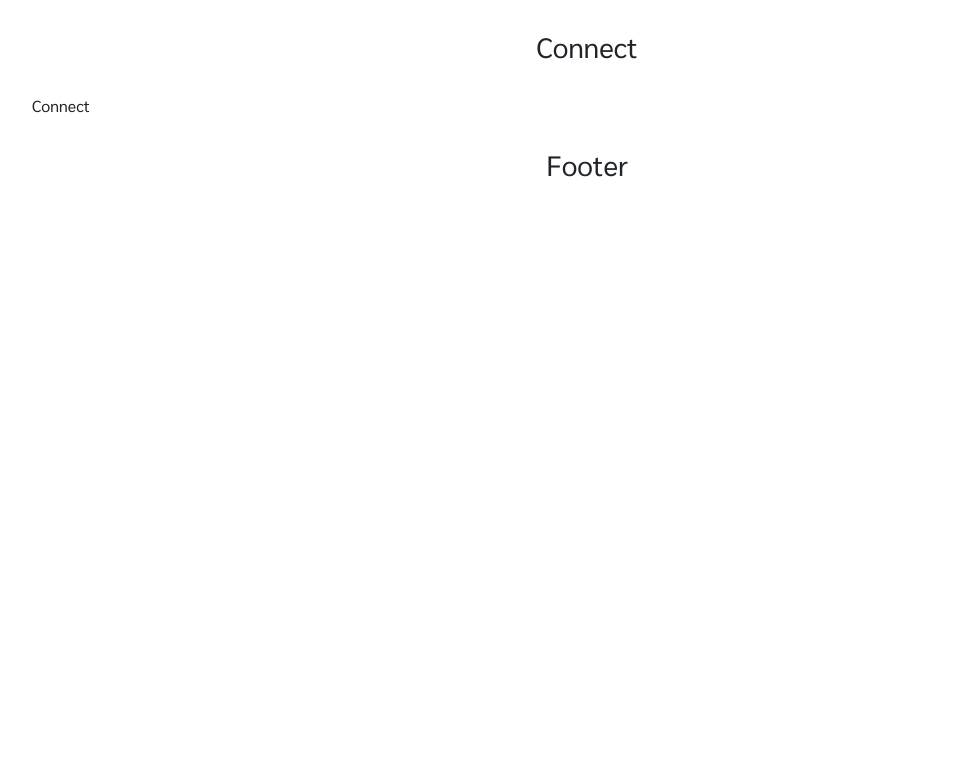
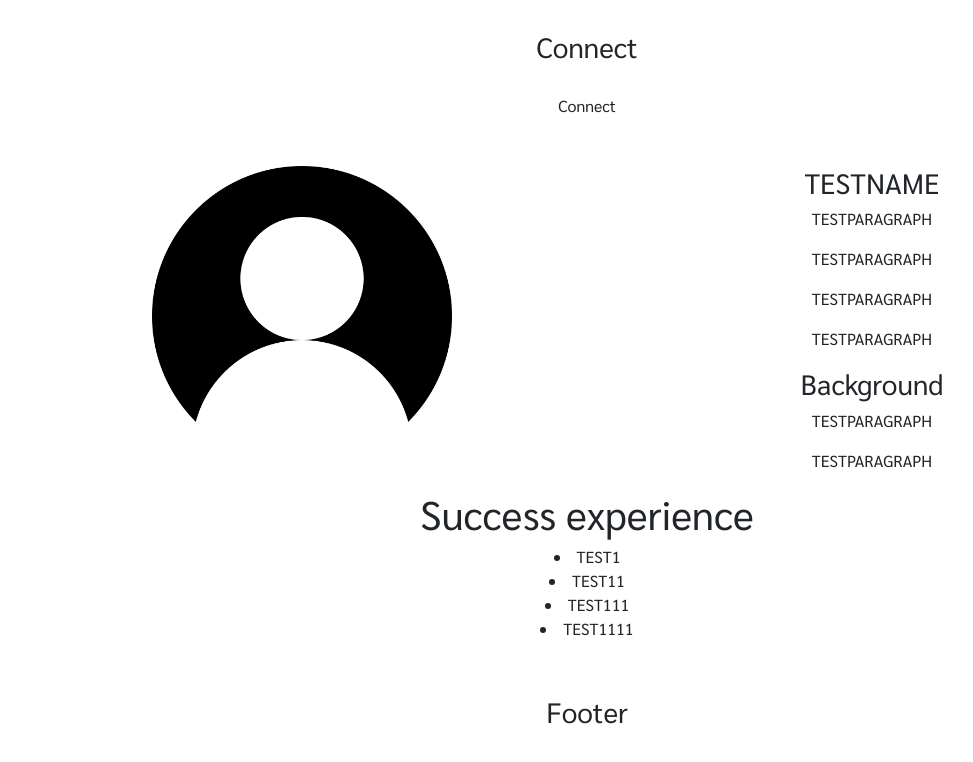
Before and after one commit to goodkavin/connect, a plain HTML site: page pwd_story/pwdstory.html in a window 1280 px wide. Shown: the whole page, without its empty margins (53-1026 px from the left). Drawn offline with nearby package versions, Linux system fonts and the light colour scheme; files that its build step writes are made by us from their sources; files whose address does not match are found by name.

Commit message:
add info + background + success story

```diff
--- a/pwd_story/pwdstory.html
+++ b/pwd_story/pwdstory.html
@@ -24,11 +24,48 @@
 <p></p>
 <div class="container">
 
-  <div class="row">
+  <div class="row" align="center">
+    <div class="col-12">Connect</div>
+    </br>
+    </br>
+    </br>
+    <div class="col-6">
+    <img src="pic/testicon.png" class="rounded" alt="Profile picture" width="300" height="300">
+    </div>
+    <div class="col-6">
+      <div>
+        <h3>TESTNAME</h3>
+        <p>TESTPARAGRAPH</p>
+        <p>TESTPARAGRAPH</p>
+        <p>TESTPARAGRAPH</p>
+        <p>TESTPARAGRAPH</p>
 
-    <div class="col-12">Connect</div>
+        <h3>Background</h3>
+        <p>TESTPARAGRAPH</p>
+        <p>TESTPARAGRAPH</p>
+
+
+
+        </div>
+
+
+      </div>
+  </div>
+  <div id="experience" align="center">
+    <h1>
+      Success experience
+    </h1>
+
+      <li><i class="fa fa-globe"></i> TEST1</li>
+      <li><i class="fa fa-linkedin"></i> TEST11</li>
+      <li><i class="fa fa-envelope"></i> TEST111</li>
+      <li><i class="fa fa-phone"></i> TEST1111</li>
 
   </div>
+</div>
+
+    <br/>
+
 
 </div>
 
```
Also changed, not shown: pwd_story/pic/testicon.png (added), 1 other file.
